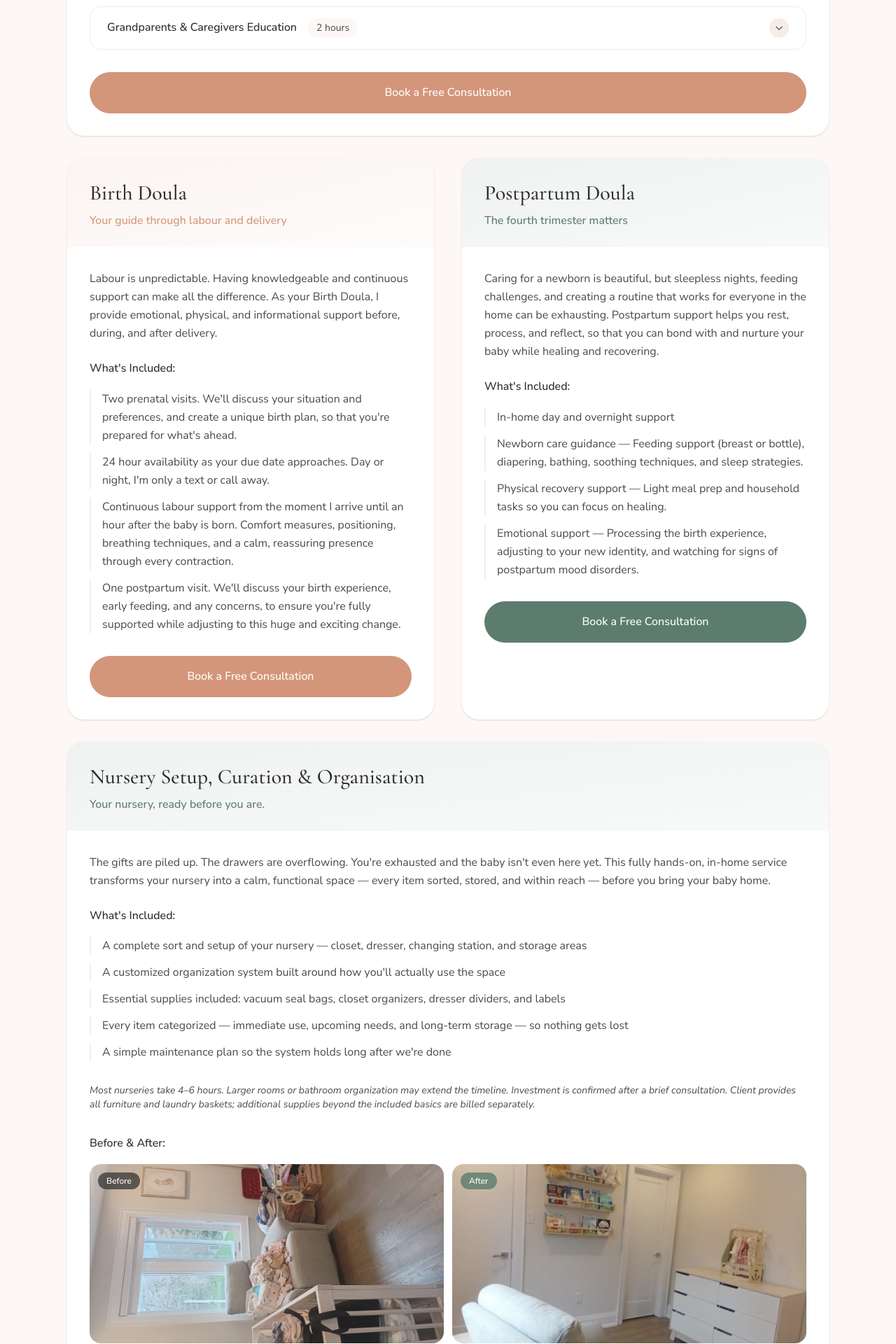
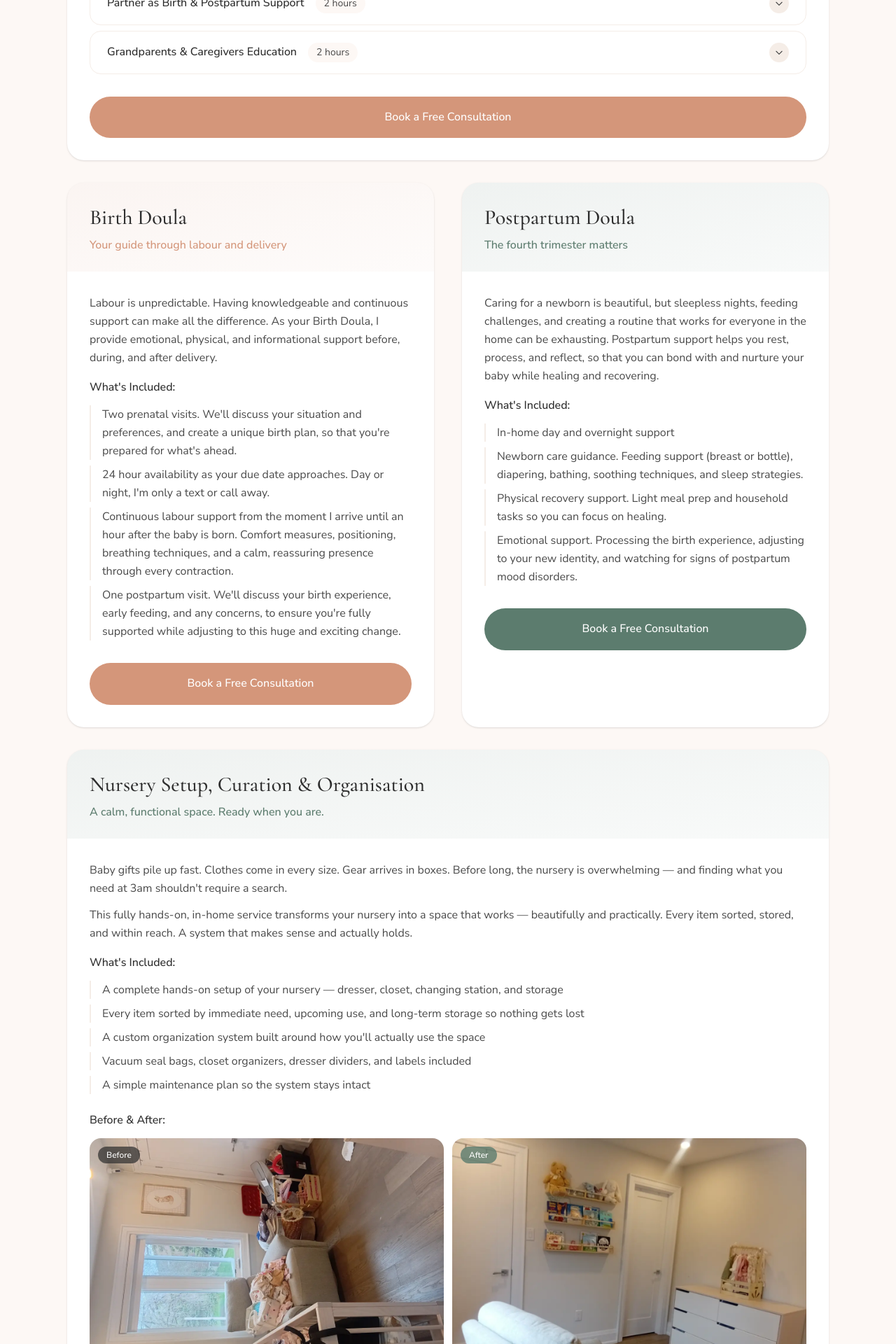
Before and after one commit to carepairdoula/carepairdoula, a React (Vite) app: page / in a window 1280 px wide. Shown: the part 3661-5581 px from the top of the page at 70% size. Built offline with nearby package versions, Linux system fonts and the light colour scheme.

Commit message:
Update Services.jsx

```diff
--- a/src/components/Services.jsx
+++ b/src/components/Services.jsx
@@ -1,8 +1,12 @@
 import { useState } from 'react'
 import { motion, AnimatePresence } from 'framer-motion'
 import { Link } from 'react-router-dom'
-import nurseryAfter from '../assets/images/nursery-after-1.webp'
-import nurseryBefore from '../assets/images/nursery-before-1.webp'
+import nurseryAfter1 from '../assets/images/nursery-after-1.webp'
+import nurseryAfter2 from '../assets/images/nursery-after-2.webp'
+import nurseryAfter3 from '../assets/images/nursery-after-3.webp'
+import nurseryAfter4 from '../assets/images/nursery-after-4.webp'
+import nurseryBefore1 from '../assets/images/nursery-before-1.webp'
+import nurseryBefore2 from '../assets/images/nursery-before-2.webp'
 
 const BOOKING_URL = 'https://calendar.app.google/9HjRBQhJGpE6YCzv5'
 
@@ -33,7 +37,7 @@ const educationSessions = [
       'Counterpressure, massage, and touch techniques',
       'Medical pain management: nitrous oxide, IV medications, and epidurals',
       'Creating your personalized comfort toolkit',
-      'When and how to change your pain-management plan',
+      'When and how to change your pain management plan',
     ],
   },
   {
@@ -91,7 +95,7 @@ const educationSessions = [
       'Understanding your partner\'s physical and emotional experience',
       'Active labour support: positioning, counterpressure, and encouragement',
       'What to say (and not say) during labour',
-      'Supporting pain-management decisions and being an advocate',
+      'Supporting pain management decisions and being an advocate',
       'Your role during caesarean birth or medical interventions',
       'Immediate postpartum: supporting healing and bonding',
       'Practical postpartum help: what partners can do in the early weeks',
@@ -123,10 +127,10 @@ export default function Services() {
 
   const mainServices = [
     {
+      id: 'birth-doula',
       type: 'Birth Doula',
       tagline: 'Your guide through labour and delivery',
-      intro:
-        'Labour is unpredictable. Having knowledgeable and continuous support can make all the difference. As your Birth Doula, I provide emotional, physical, and informational support before, during, and after delivery.',
+      intro: 'Labour is unpredictable. Having knowledgeable and continuous support can make all the difference. As your Birth Doula, I provide emotional, physical, and informational support before, during, and after delivery.',
       includes: [
         'Two prenatal visits. We\'ll discuss your situation and preferences, and create a unique birth plan, so that you\'re prepared for what\'s ahead.',
         '24 hour availability as your due date approaches. Day or night, I\'m only a text or call away.',
@@ -136,15 +140,15 @@ export default function Services() {
       accent: 'coral',
     },
     {
+      id: 'postpartum-doula',
       type: 'Postpartum Doula',
       tagline: 'The fourth trimester matters',
-      intro:
-        'Caring for a newborn is beautiful, but sleepless nights, feeding challenges, and creating a routine that works for everyone in the home can be exhausting. Postpartum support helps you rest, process, and reflect, so that you can bond with and nurture your baby while healing and recovering.',
+      intro: 'Caring for a newborn is beautiful, but sleepless nights, feeding challenges, and creating a routine that works for everyone in the home can be exhausting. Postpartum support helps you rest, process, and reflect, so that you can bond with and nurture your baby while healing and recovering.',
       includes: [
         'In-home day and overnight support',
-        'Newborn care guidance — Feeding support (breast or bottle), diapering, bathing, soothing techniques, and sleep strategies.',
-        'Physical recovery support — Light meal prep and household tasks so you can focus on healing.',
-        'Emotional support — Processing the birth experience, adjusting to your new identity, and watching for signs of postpartum mood disorders.',
+        'Newborn care guidance. Feeding support (breast or bottle), diapering, bathing, soothing techniques, and sleep strategies.',
+        'Physical recovery support. Light meal prep and household tasks so you can focus on healing.',
+        'Emotional support. Processing the birth experience, adjusting to your new identity, and watching for signs of postpartum mood disorders.',
       ],
       accent: 'sage',
     },
@@ -174,7 +178,7 @@ export default function Services() {
             viewport={{ once: true, margin: '-50px' }}
             transition={{ duration: 0.6 }}
           >
-            <div className="bg-white rounded-3xl overflow-hidden shadow-sm hover:shadow-xl transition-all duration-500 hover:shadow-coral/10">
+            <div id="education-sessions" className="bg-white rounded-3xl overflow-hidden shadow-sm hover:shadow-xl transition-all duration-500 hover:shadow-coral/10">
               <div className="px-8 pt-8 pb-6 bg-gradient-to-br from-coral/10 to-coral-light/5">
                 <h3 className="font-serif text-2xl sm:text-3xl text-charcoal mb-2">
                   Private Birth & Newborn Care Education Sessions
@@ -183,13 +187,17 @@ export default function Services() {
               </div>
 
               <div className="p-8">
+                <p className="text-charcoal-light leading-relaxed mb-3">
+                  Hospital classes cover the basics. These sessions go deeper. Held in the comfort of your own home, each session is tailored to your questions, your concerns, and your specific situation — not a room full of strangers.
+                </p>
+                <p className="text-charcoal-light leading-relaxed mb-3">
+                  You get my full attention, honest answers, and information you can actually use. Your partner learns how to be genuinely helpful, not just present. Sensitive topics get the privacy they deserve. And because we use your own baby gear, there's no guesswork about how things work once I leave.
+                </p>
                 <p className="text-charcoal-light leading-relaxed mb-6">
-                  Preparing for birth and caring for a newborn can feel overwhelming. These personalized, in-home sessions give you the practical knowledge and confidence you need — at your own pace, in your own space, with hands-on practice using your own baby gear. Choose the sessions that are most relevant to you.
+                  Sessions are available individually or in any combination. Each one is paced to how you learn, not to a fixed schedule.
                 </p>
 
-                <p className="text-charcoal font-medium mb-4">Choose the sessions that matter most to you:</p>
-
-                <div className="space-y-3 mb-8">
+                <div className="space-y-2 mb-8">
                   {educationSessions.map((session, index) => (
                     <div key={index} className="border border-cream-dark rounded-2xl overflow-hidden">
                       <button
@@ -229,7 +237,7 @@ export default function Services() {
                           >
                             <div className="px-6 pb-5">
                               <p className="text-sm text-coral font-medium mb-3 italic">{session.tagline}</p>
-                              <div className="space-y-2">
+                              <div className="space-y-1">
                                 {session.topics.map((topic, i) => (
                                   <p key={i} className="text-charcoal-light text-sm leading-relaxed pl-4 border-l-2 border-cream-dark">
                                     {topic}
@@ -267,32 +275,15 @@ export default function Services() {
                 transition={{ duration: 0.6, delay: index * 0.15 }}
                 className="group"
               >
-                <div
-                  className={`h-full bg-white rounded-3xl overflow-hidden shadow-sm hover:shadow-xl transition-all duration-500 ${
-                    service.accent === 'coral'
-                      ? 'hover:shadow-coral/10'
-                      : 'hover:shadow-sage/10'
-                  }`}
-                >
-                  <div
-                    className={`px-8 pt-8 pb-6 ${
-                      service.accent === 'coral'
-                        ? 'bg-gradient-to-br from-coral/10 to-coral-light/5'
-                        : 'bg-gradient-to-br from-sage/10 to-sage-light/5'
-                    }`}
-                  >
-                    <h3 className="font-serif text-2xl sm:text-3xl text-charcoal mb-2">
-                      {service.type}
-                    </h3>
-                    <p className={`font-medium ${service.accent === 'coral' ? 'text-coral' : 'text-sage'}`}>
-                      {service.tagline}
-                    </p>
+                <div id={service.id} className={`h-full bg-white rounded-3xl overflow-hidden shadow-sm hover:shadow-xl transition-all duration-500 ${service.accent === 'coral' ? 'hover:shadow-coral/10' : 'hover:shadow-sage/10'}`}>
+                  <div className={`px-8 pt-8 pb-6 ${service.accent === 'coral' ? 'bg-gradient-to-br from-coral/10 to-coral-light/5' : 'bg-gradient-to-br from-sage/10 to-sage-light/5'}`}>
+                    <h3 className="font-serif text-2xl sm:text-3xl text-charcoal mb-2">{service.type}</h3>
+                    <p className={`font-medium ${service.accent === 'coral' ? 'text-coral' : 'text-sage'}`}>{service.tagline}</p>
                   </div>
-
                   <div className="p-8">
-                    <p className="text-charcoal-light leading-relaxed mb-6">{service.intro}</p>
-                    <p className="text-charcoal font-medium mb-4">What's Included:</p>
-                    <div className="space-y-3 mb-8">
+                    <p className="text-charcoal-light leading-relaxed mb-4">{service.intro}</p>
+                    <p className="text-charcoal font-medium mb-3">What's Included:</p>
+                    <div className="space-y-2 mb-8">
                       {service.includes.map((item, i) => (
                         <p key={i} className="text-charcoal-light leading-relaxed pl-4 border-l-2 border-cream-dark">
                           {item}
@@ -303,11 +294,7 @@ export default function Services() {
                       href={BOOKING_URL}
                       target="_blank"
                       rel="noopener noreferrer"
-                      className={`block w-full py-4 rounded-full font-medium transition-all duration-300 text-center no-underline ${
-                        service.accent === 'coral'
-                          ? 'bg-coral hover:bg-coral-dark text-white hover:shadow-lg hover:shadow-coral/25'
-                          : 'bg-sage hover:bg-sage-dark text-white hover:shadow-lg hover:shadow-sage/25'
-                      }`}
+                      className={`block w-full py-4 rounded-full font-medium transition-all duration-300 text-center no-underline ${service.accent === 'coral' ? 'bg-coral hover:bg-coral-dark text-white hover:shadow-lg hover:shadow-coral/25' : 'bg-sage hover:bg-sage-dark text-white hover:shadow-lg hover:shadow-sage/25'}`}
                     >
                       Book a Free Consultation
                     </a>
@@ -324,27 +311,30 @@ export default function Services() {
             viewport={{ once: true, margin: '-50px' }}
             transition={{ duration: 0.6 }}
           >
-            <div className="bg-white rounded-3xl overflow-hidden shadow-sm hover:shadow-xl transition-all duration-500 hover:shadow-sage/10">
+            <div id="nursery-service" className="bg-white rounded-3xl overflow-hidden shadow-sm hover:shadow-xl transition-all duration-500 hover:shadow-sage/10">
               <div className="px-8 pt-8 pb-6 bg-gradient-to-br from-sage/10 to-sage-light/5">
                 <h3 className="font-serif text-2xl sm:text-3xl text-charcoal mb-2">
                   Nursery Setup, Curation & Organisation
                 </h3>
-                <p className="font-medium text-sage">Your nursery, ready before you are.</p>
+                <p className="font-medium text-sage">A calm, functional space. Ready when you are.</p>
               </div>
 
               <div className="p-8">
-                <p className="text-charcoal-light leading-relaxed mb-6">
-                  The gifts are piled up. The drawers are overflowing. You're exhausted and the baby isn't even here yet. This fully hands-on, in-home service transforms your nursery into a calm, functional space — every item sorted, stored, and within reach — before you bring your baby home.
+                <p className="text-charcoal-light leading-relaxed mb-3">
+                  Baby gifts pile up fast. Clothes come in every size. Gear arrives in boxes. Before long, the nursery is overwhelming — and finding what you need at 3am shouldn't require a search.
+                </p>
+                <p className="text-charcoal-light leading-relaxed mb-4">
+                  This fully hands-on, in-home service transforms your nursery into a space that works — beautifully and practically. Every item sorted, stored, and within reach. A system that makes sense and actually holds.
                 </p>
 
-                <p className="text-charcoal font-medium mb-4">What's Included:</p>
-                <div className="space-y-3 mb-8">
+                <p className="text-charcoal font-medium mb-3">What's Included:</p>
+                <div className="space-y-2 mb-6">
                   {[
-                    'A complete sort and setup of your nursery — closet, dresser, changing station, and storage areas',
-                    'A customized organization system built around how you\'ll actually use the space',
-                    'Essential supplies included: vacuum seal bags, closet organizers, dresser dividers, and labels',
-                    'Every item categorized — immediate use, upcoming needs, and long-term storage — so nothing gets lost',
-                    'A simple maintenance plan so the system holds long after we\'re done',
+                    'A complete hands-on setup of your nursery — dresser, closet, changing station, and storage',
+                    'Every item sorted by immediate need, upcoming use, and long-term storage so nothing gets lost',
+                    'A custom organization system built around how you\'ll actually use the space',
+                    'Vacuum seal bags, closet organizers, dresser dividers, and labels included',
+                    'A simple maintenance plan so the system stays intact',
                   ].map((item, i) => (
                     <p key={i} className="text-charcoal-light leading-relaxed pl-4 border-l-2 border-cream-dark">
                       {item}
@@ -352,33 +342,31 @@ export default function Services() {
                   ))}
                 </div>
 
-                <p className="text-sm text-charcoal-light mb-8 italic">
-                  Most nurseries take 4–6 hours. Larger rooms or bathroom organization may extend the timeline. Investment is confirmed after a brief consultation. Client provides all furniture and laundry baskets; additional supplies beyond the included basics are billed separately.
-                </p>
-
-                {/* Before / After Photos */}
+                {/* Before & After Photos — 2 column grid */}
                 <div className="mb-8">
-                  <p className="text-charcoal font-medium mb-4">Before & After:</p>
-                  <div className="grid grid-cols-2 gap-3">
+                  <p className="text-charcoal font-medium mb-3">Before & After:</p>
+                  <div className="grid grid-cols-2 gap-3 mb-3">
                     <div className="relative">
-                      <img
-                        src={nurseryBefore}
-                        alt="Nursery before organization"
-                        className="w-full h-48 sm:h-64 object-cover rounded-2xl opacity-90 saturate-[0.85]"
-                      />
-                      <span className="absolute top-3 left-3 bg-charcoal/70 text-white text-xs font-medium px-3 py-1 rounded-full">
-                        Before
-                      </span>
+                      <img src={nurseryBefore1} alt="Nursery before" className="w-full rounded-2xl object-contain bg-cream-dark/20" />
+                      <span className="absolute top-3 left-3 bg-charcoal/70 text-white text-xs font-medium px-3 py-1 rounded-full">Before</span>
                     </div>
                     <div className="relative">
-                      <img
-                        src={nurseryAfter}
-                        alt="Nursery after organization"
-                        className="w-full h-48 sm:h-64 object-cover rounded-2xl opacity-90 saturate-[0.85]"
-                      />
-                      <span className="absolute top-3 left-3 bg-sage/80 text-white text-xs font-medium px-3 py-1 rounded-full">
-                        After
-                      </span>
+                      <img src={nurseryAfter1} alt="Nursery after" className="w-full rounded-2xl object-contain bg-cream-dark/20" />
+                      <span className="absolute top-3 left-3 bg-sage/80 text-white text-xs font-medium px-3 py-1 rounded-full">After</span>
+                    </div>
+                  </div>
+                  <div className="grid grid-cols-3 gap-3">
+                    <div className="relative">
+                      <img src={nurseryBefore2} alt="Nursery before detail" className="w-full rounded-2xl object-contain bg-cream-dark/20" />
+                      <span className="absolute top-3 left-3 bg-charcoal/70 text-white text-xs font-medium px-3 py-1 rounded-full">Before</span>
+                    </div>
+                    <div className="relative">
+                      <img src={nurseryAfter2} alt="Nursery after detail" className="w-full rounded-2xl object-contain bg-cream-dark/20" />
+                      <span className="absolute top-3 left-3 bg-sage/80 text-white text-xs font-medium px-3 py-1 rounded-full">After</span>
+                    </div>
+                    <div className="relative">
+                      <img src={nurseryAfter3} alt="Nursery after overview" className="w-full rounded-2xl object-contain bg-cream-dark/20" />
+                      <span className="absolute top-3 left-3 bg-sage/80 text-white text-xs font-medium px-3 py-1 rounded-full">After</span>
                     </div>
                   </div>
                 </div>
```
